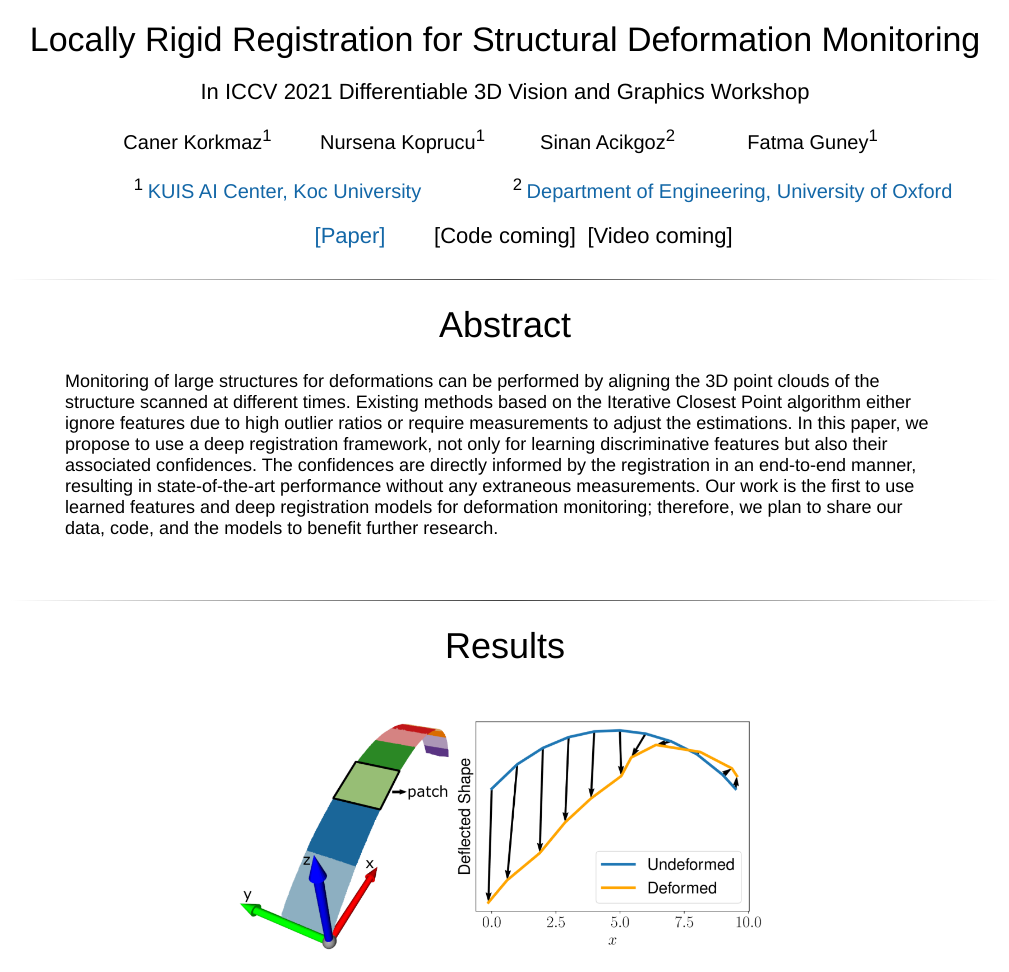
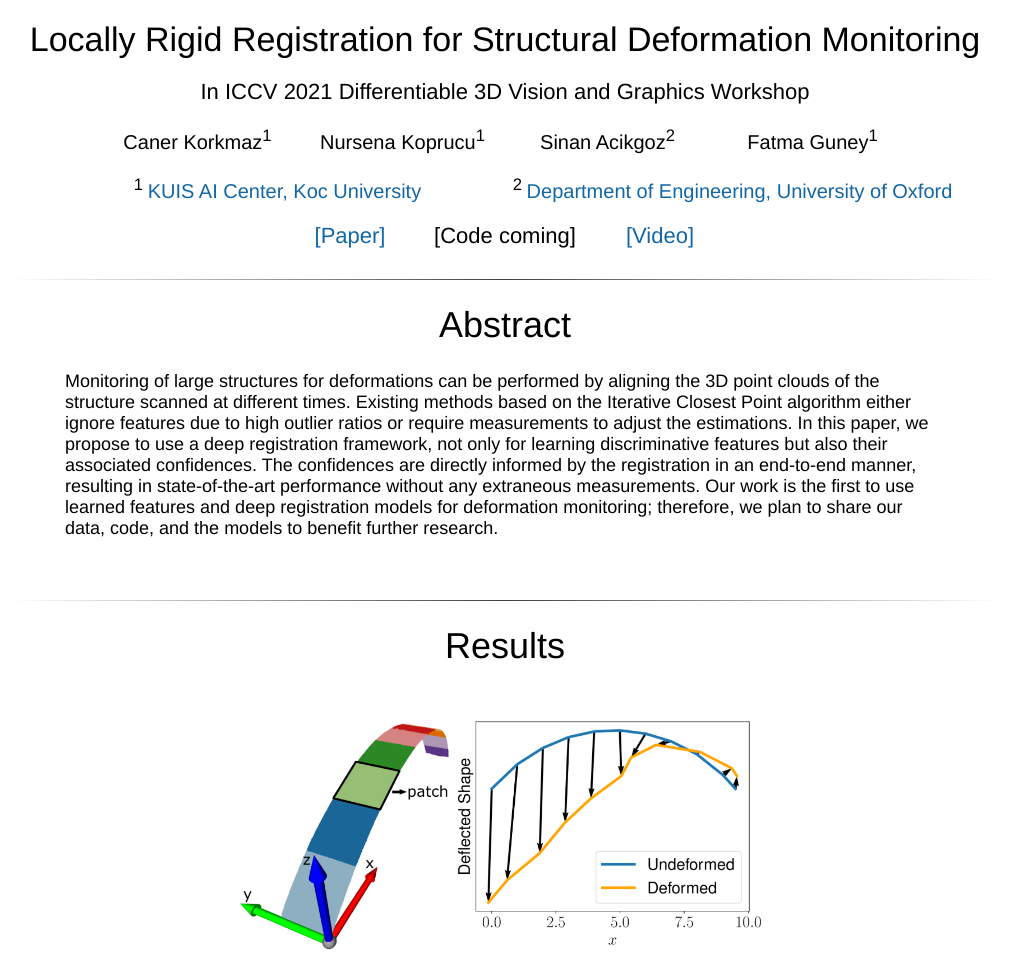
Before and after one commit to KUIS-AI/struct-health, a plain HTML site: page index.html in a window 1280 px wide. Shown: the top 972 px of the page, without its empty margins (135-1144 px from the left). Drawn offline with Linux system fonts and the light colour scheme; a script that the page names is missing.

Commit message:
Update index.html

```diff
--- a/index.html
+++ b/index.html
@@ -70,7 +70,7 @@
 
     <div class="links"><a href="https://montrealrobotics.ca/diff3d/assets/pdf/papers/04.pdf" target="_blank">[Paper]</a></div>
     <div class="links"><a>[Code coming]</a></div>
-    <div class="links"><a>[Video coming]</a></div>
+    <div class="links"><a href="https://youtu.be/9QSaBlcZETE" target="_blank">[Video]</a></div>
 
     <br><br>
 
```
